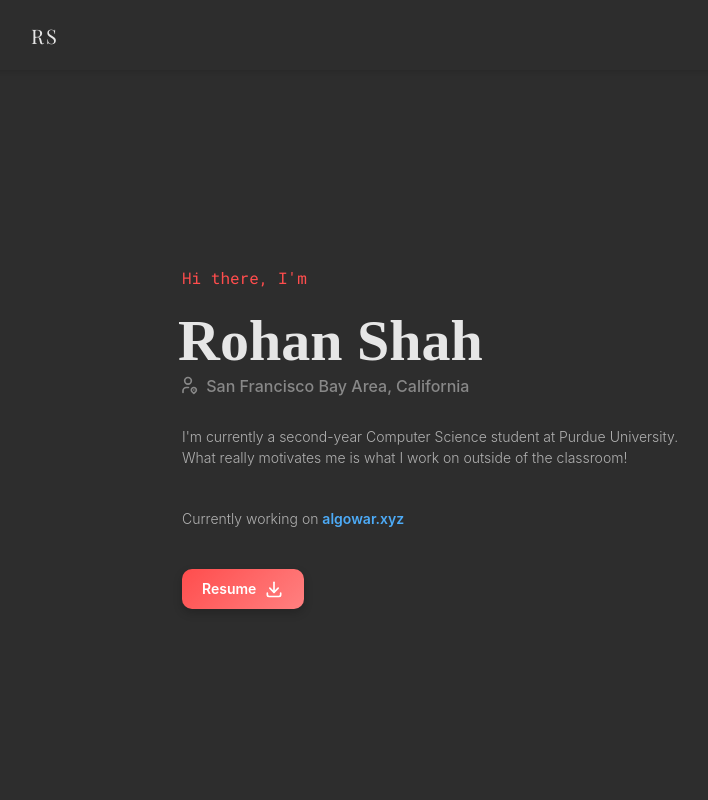
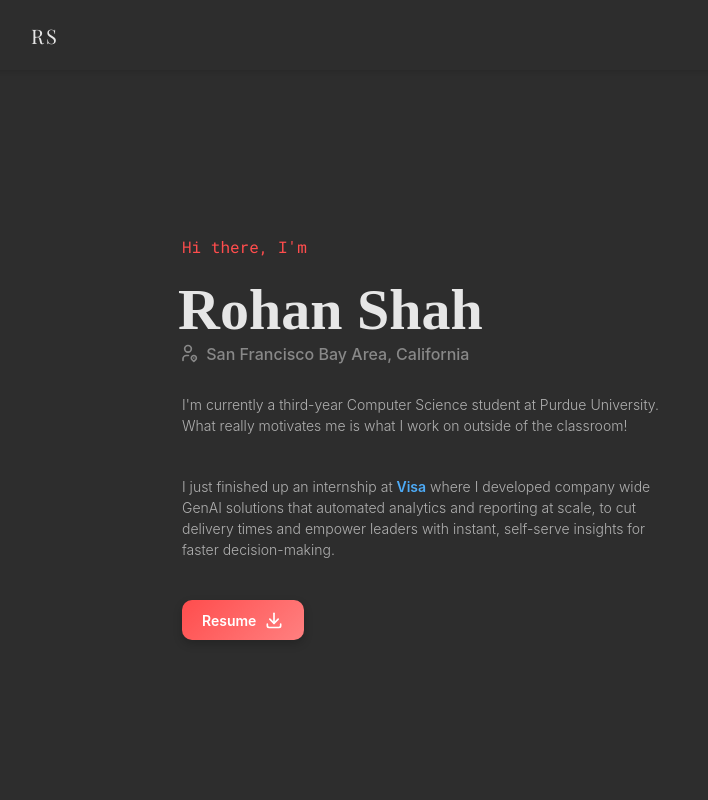
Before and after one commit to rohanshah35/rohanshah35.github.io, a Next.js app: page / in a window 1280 px wide. Shown: the top 800 px of the page, without its empty margins (33-741 px from the left). Built offline with nearby package versions, Linux system fonts and the light colour scheme.

Commit message:
up to date

```diff
--- a/src/app/components/hero/hero.tsx
+++ b/src/app/components/hero/hero.tsx
@@ -15,20 +15,21 @@ export function Hero() {
             <IconUserPin size={20} className={classes.locationIcon} /> San Francisco Bay Area, California
           </Text>
           <Text className={classes.description}>
-            I&apos;m currently a second-year Computer Science student at Purdue University.
+            I&apos;m currently a third-year Computer Science student at Purdue University.
             What really motivates me is what I work on outside of the classroom!
           </Text>
           <Text className={classes.description}>
-            Currently working on{" "}
+            I just finished up an internship at{" "}
             {/* Right now, I&apos;m developing{" "} */}
             <Link
-              href="https://algowar.xyz"
+              href="https://usa.visa.com/"
               className={classes.link}
               target="_blank"
               rel="noopener noreferrer"
             >
-              algowar.xyz
+              Visa
             </Link>
+            {" "}where I developed company wide GenAI solutions that automated analytics and reporting at scale, to cut delivery times and empower leaders with instant, self-serve insights for faster decision-making.
           </Text>
           <Link
             href="/Rohan_Shah_Resume.pdf"
--- a/src/app/components/pages/Projects/Projects.tsx
+++ b/src/app/components/pages/Projects/Projects.tsx
@@ -5,9 +5,19 @@ import image1 from "@/app/components/assets/ergon.png";
 import image2 from "@/app/components/assets/fidelityUtility.png";
 import image3 from "@/app/components/assets/rmpSearch.png";
 import image4 from "@/app/components/assets/algowar.png";
+import image5 from "@/app/components/assets/dannyai.jpg";
 
 export default function Projects() {
   const slides = [
+    {
+      title: "Danny.ai",
+      blurb: "Winner @ Catapult Hacks, Purdue's Largest AI x Startup Hackathon",
+      description:
+        "Danny.ai is an AI-powered agent embedded within a comprehensive dashboard, designed to optimize your construction or remodeling journey. It effortlessly tracks budgets and timelines, answers general and specific project queries through a context-aware chatbot, generates visual previews of interior designs, and even automates sourcing by making phone calls to suppliers on your behalf.",
+      githubLink: "https://devpost.com/software/danny-ai",
+      image: image5.src,
+      techStack: "FastAPI, LangChain, OpenAI API, React"
+    },
     {
       title: "algowar.xyz",
       blurb: "Gamifying Leetcode-style coding prep through competitive head-to-head matches",
```
Also changed, not shown: src/app/components/assets/dannyai.jpg (added), 1 other file (tests, documents, lock files or other folders).
